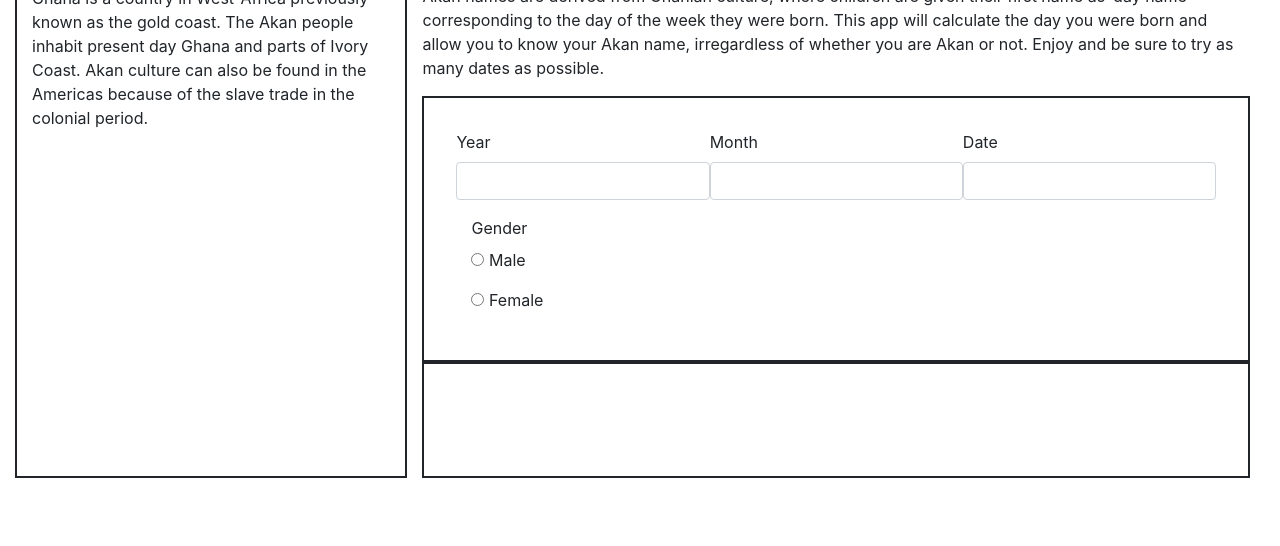
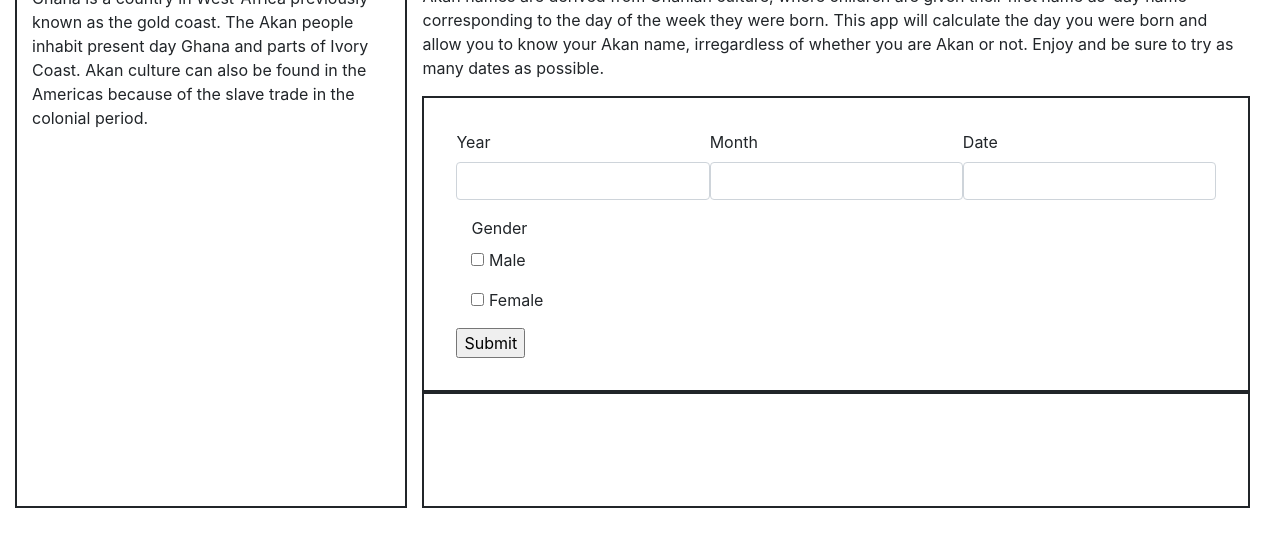
Before and after one commit to DerrickOdhiambo/ip2-Ghanian-culture, a plain HTML site: page index.html in a window 1280 px wide. Shown: the part 118-664 px from the top of the page. Drawn offline with Linux system fonts and the light colour scheme.

Commit message:
add a submit button for submitting that data input for processing

```diff
--- a/index.html
+++ b/index.html
@@ -39,10 +39,11 @@
             <label for="">Gender</label>
           </div>
           <div class="container">
-            <p><input type="radio" name="male" id="male"> Male</p>
-            <p><input type="radio" name=female id="female"> Female</p>
+            <p><input type="checkbox" name="" id=""> Male</p>
+            <p><input type="checkbox" name=female id="female"> Female</p>
           </div>
         </div>
+        <input type="submit" value="Submit">
       </form>
       <div class="output">
         <p id="result"></p>
```
